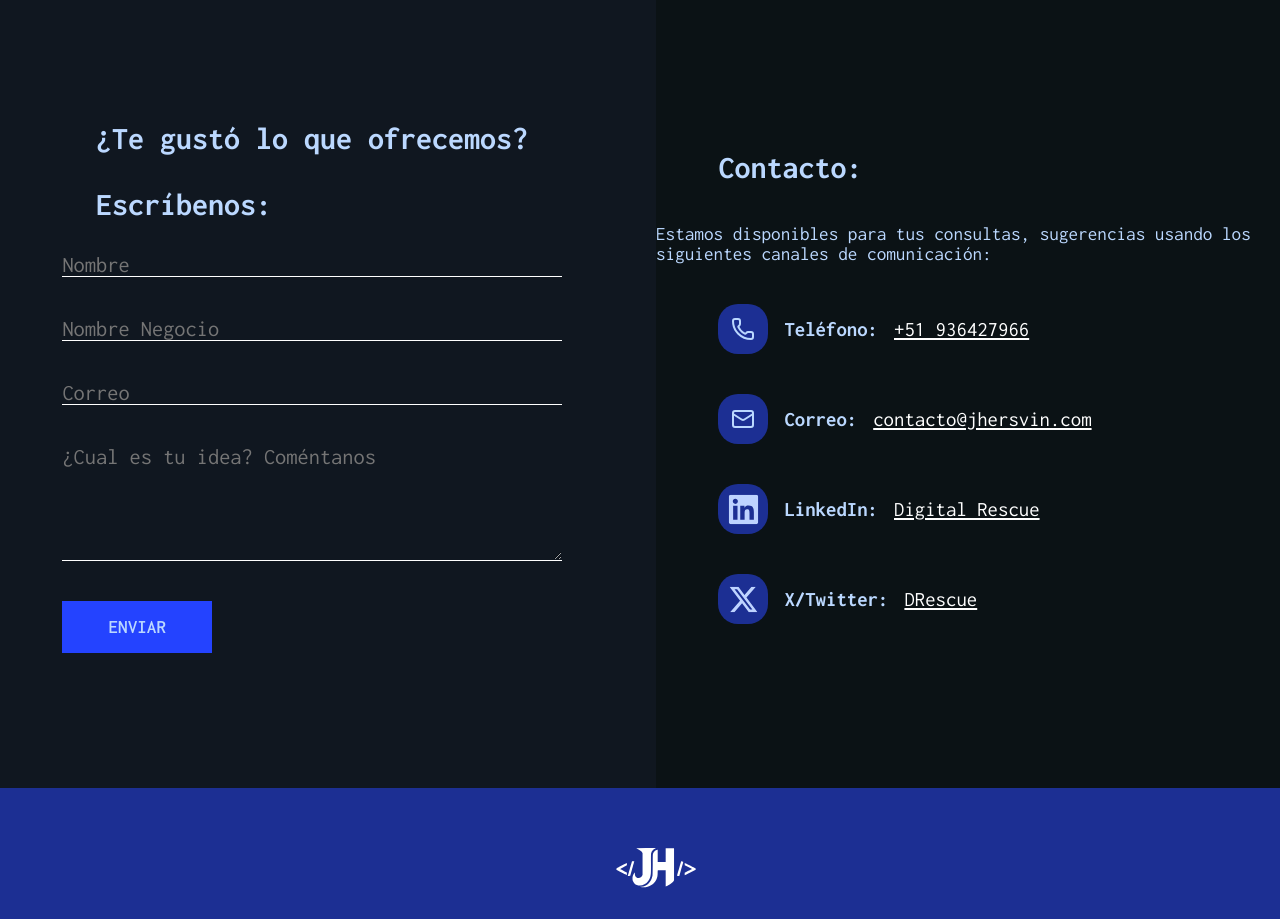
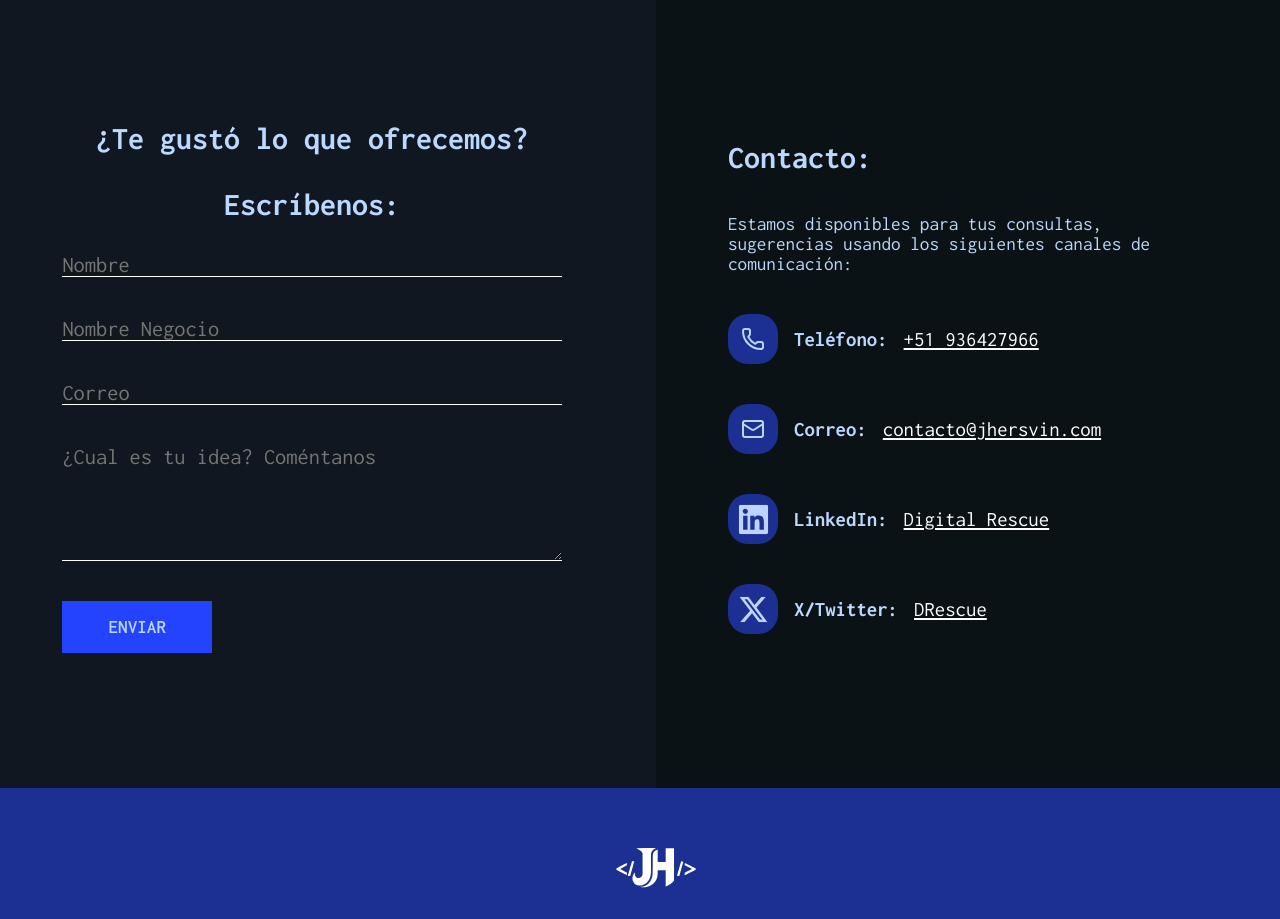
Before and after one commit to Zapallit0/Portfolio_DevWeb, a React (Vite) app in the folder FrontEnd/: page / in a window 1280 px wide. Shown: the part 3480-4399 px from the top of the page. Built offline with nearby package versions, Linux system fonts and the light colour scheme; no server answers.

Commit message:
Cambios en el contact form

```diff
--- a/FrontEnd/src/Pages/Home/Contact/Contact.css
+++ b/FrontEnd/src/Pages/Home/Contact/Contact.css
@@ -20,6 +20,7 @@
 }
 .contactForm h3{
     font-size: 1.5rem;
+    text-align: center;
 }
 .contactForm form{
     display: flex;
@@ -63,11 +64,14 @@
     justify-content: center;
     align-items: center;
     gap: 2rem;
+    max-width: 600px;
 }
 .contactLink h4{
-    align-self: flex-start;
-    margin-left: 10%;
+    width: 80%;
     font-size: 1.5rem;
+}
+.contactLink p{
+    width: 80%;
 }
 .contactLink a{
     color: #FFFFFF;
```
